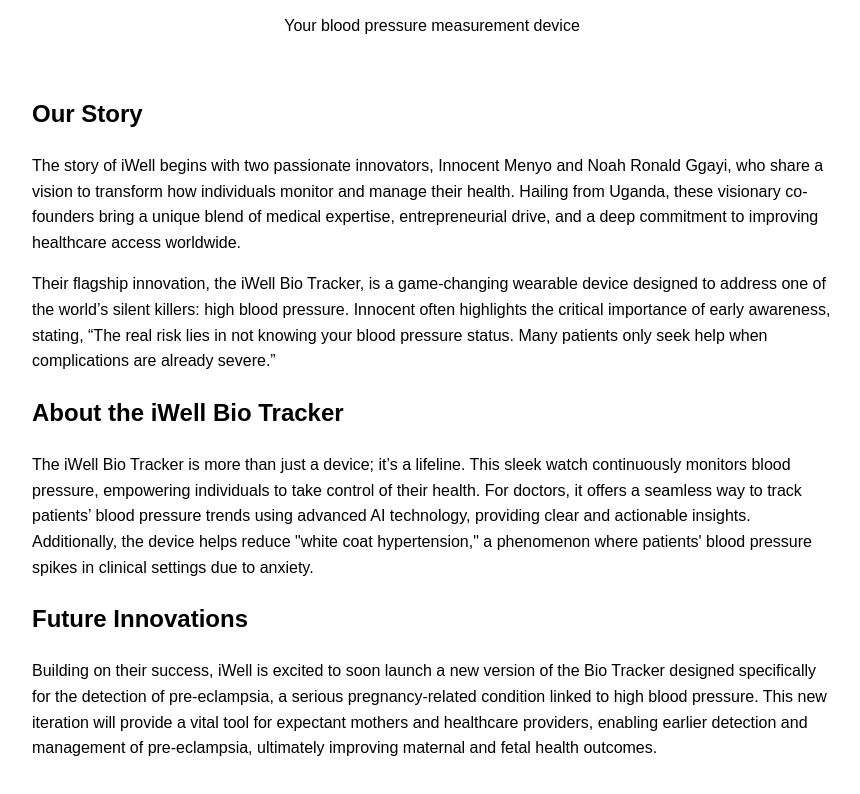
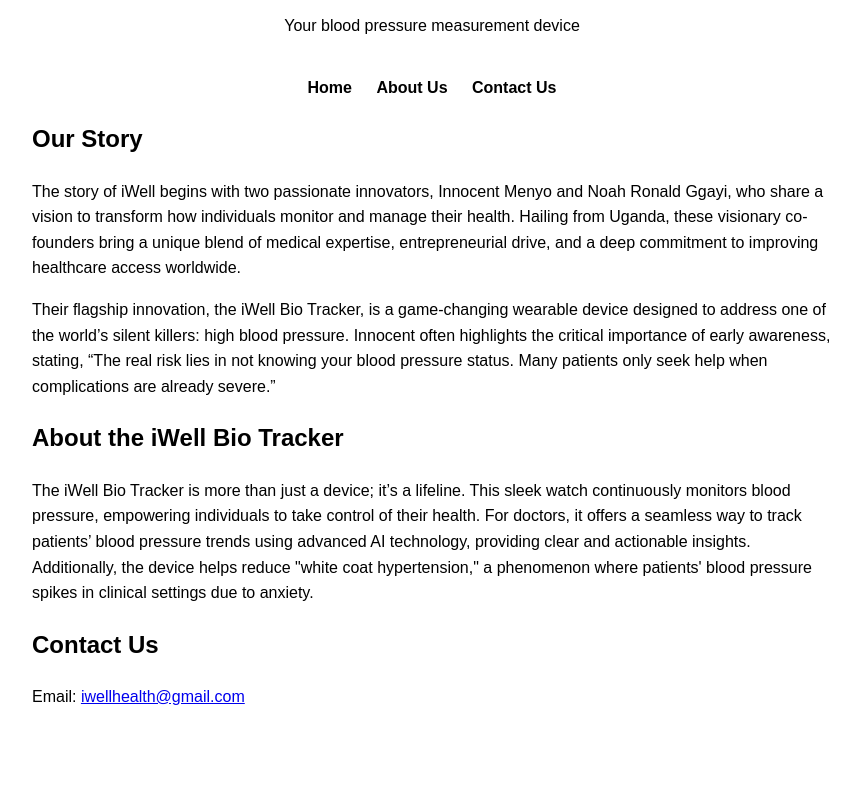
Before and after one commit to iWell-Health/iWellhealth, a plain HTML site: page index.html in a window 1280 px wide. Shown: the part 94-888 px from the top of the page, without its empty margins (208-1068 px from the left). After the commit the page ends 844 px from the top, so only its background shows below. Drawn offline with Linux system fonts and the light colour scheme.

Commit message:
Update index.html

```diff
--- a/index.html
+++ b/index.html
@@ -25,6 +25,19 @@
         header h1 {
             margin: 0;
         }
+        nav {
+            text-align: center;
+            margin-bottom: 20px;
+        }
+        nav a {
+            margin: 0 10px;
+            text-decoration: none;
+            color: black;
+            font-weight: bold;
+        }
+        nav a:hover {
+            text-decoration: underline;
+        }
         section {
             margin: 20px 0;
         }
@@ -37,20 +50,26 @@
             <p>Your blood pressure measurement device</p>
         </header>
 
-        <section>
+        <nav>
+            <a href="#home">Home</a>
+            <a href="#about">About Us</a>
+            <a href="#contact">Contact Us</a>
+        </nav>
+
+        <section id="home">
             <h2>Our Story</h2>
             <p>The story of iWell begins with two passionate innovators, Innocent Menyo and Noah Ronald Ggayi, who share a vision to transform how individuals monitor and manage their health. Hailing from Uganda, these visionary co-founders bring a unique blend of medical expertise, entrepreneurial drive, and a deep commitment to improving healthcare access worldwide.</p>
             <p>Their flagship innovation, the iWell Bio Tracker, is a game-changing wearable device designed to address one of the world’s silent killers: high blood pressure. Innocent often highlights the critical importance of early awareness, stating, “The real risk lies in not knowing your blood pressure status. Many patients only seek help when complications are already severe.”</p>
         </section>
 
-        <section>
+        <section id="about">
             <h2>About the iWell Bio Tracker</h2>
             <p>The iWell Bio Tracker is more than just a device; it’s a lifeline. This sleek watch continuously monitors blood pressure, empowering individuals to take control of their health. For doctors, it offers a seamless way to track patients’ blood pressure trends using advanced AI technology, providing clear and actionable insights. Additionally, the device helps reduce "white coat hypertension," a phenomenon where patients' blood pressure spikes in clinical settings due to anxiety.</p>
         </section>
 
-        <section>
-            <h2>Future Innovations</h2>
-            <p>Building on their success, iWell is excited to soon launch a new version of the Bio Tracker designed specifically for the detection of pre-eclampsia, a serious pregnancy-related condition linked to high blood pressure. This new iteration will provide a vital tool for expectant mothers and healthcare providers, enabling earlier detection and management of pre-eclampsia, ultimately improving maternal and fetal health outcomes.</p>
+        <section id="contact">
+            <h2>Contact Us</h2>
+            <p>Email: <a href="mailto:iwellhealth@gmail.com">iwellhealth@gmail.com</a></p>
         </section>
     </div>
 </body>
```
